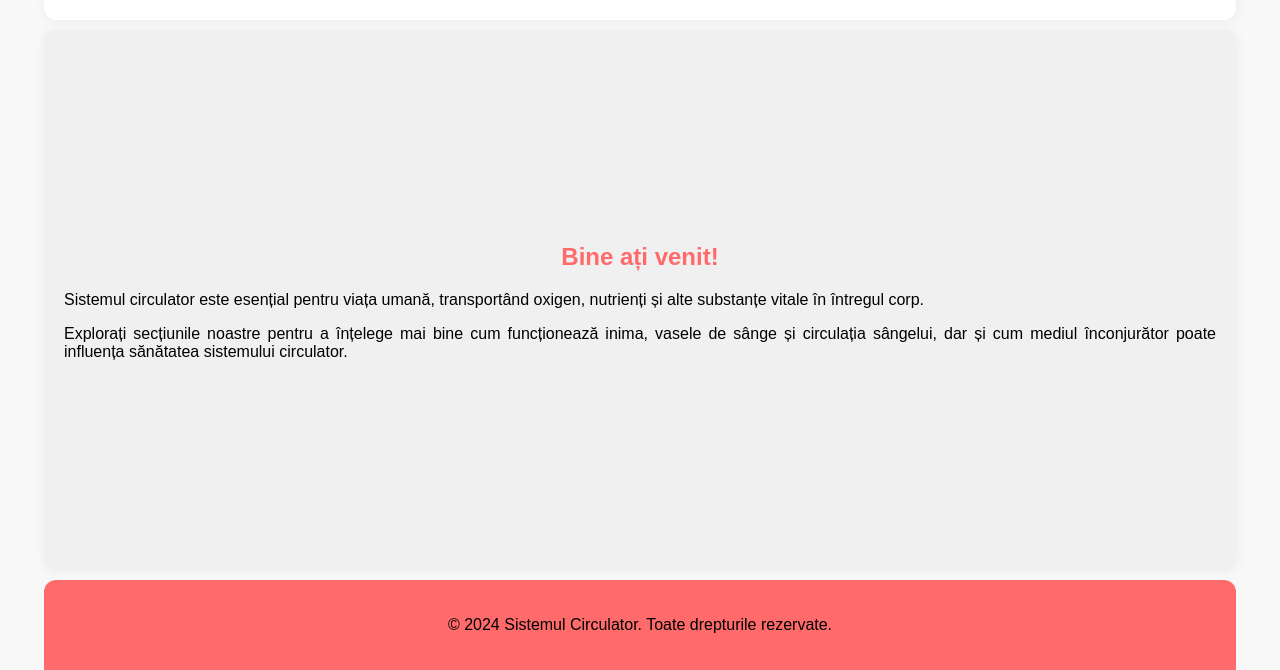
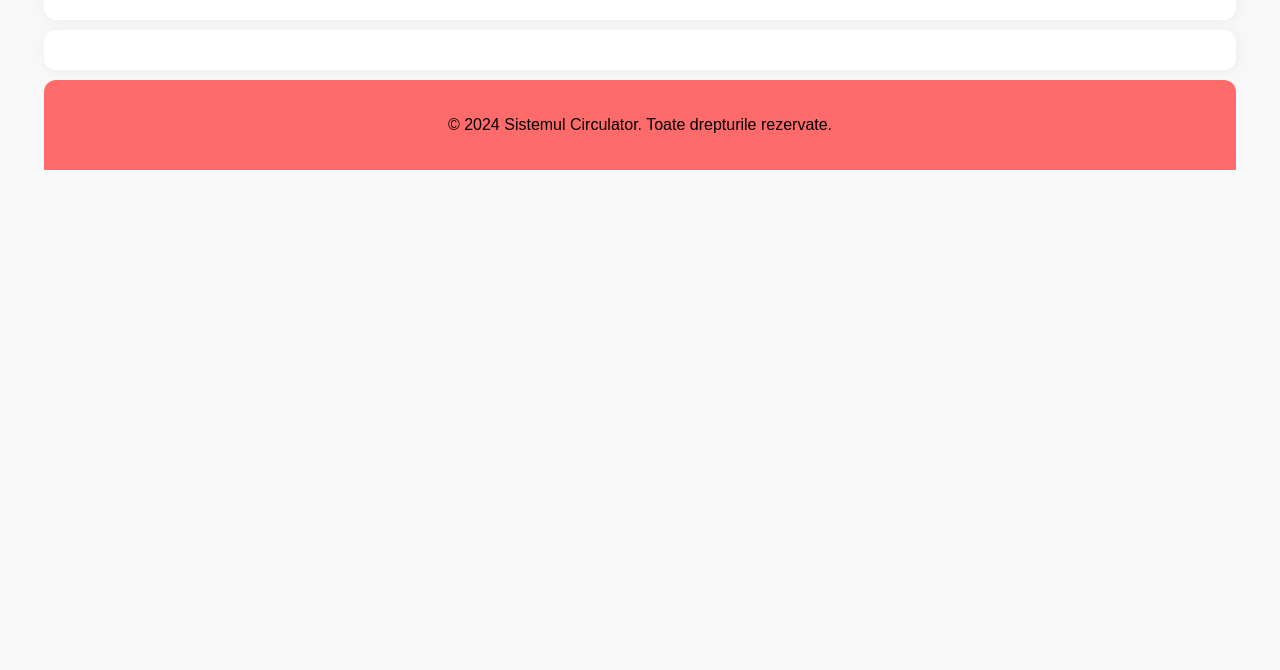
Before and after one commit to Adrian-Albota/Atestat, a plain HTML site: page index.html in a window 1280 px wide. Shown: the part 131-801 px from the top of the page. Drawn offline with Linux system fonts and the light colour scheme.

Commit message:
Add files via upload

```diff
--- a/index.html
+++ b/index.html
@@ -18,12 +18,8 @@
         <a href="boli.html">Boli</a>
     </nav>
 
-    <div class="container">
-        <section class="section">
-            <h2>Bine ați venit!</h2>
-            <p>Sistemul circulator este esențial pentru viața umană, transportând oxigen, nutrienți și alte substanțe vitale în întregul corp.</p>
-            <p>Explorați secțiunile noastre pentru a înțelege mai bine cum funcționează inima, vasele de sânge și circulația sângelui, dar și cum mediul înconjurător poate influența sănătatea sistemului circulator.</p>
-        </section>
+    <div class="content">
+
     </div>
 
     <footer>
```
